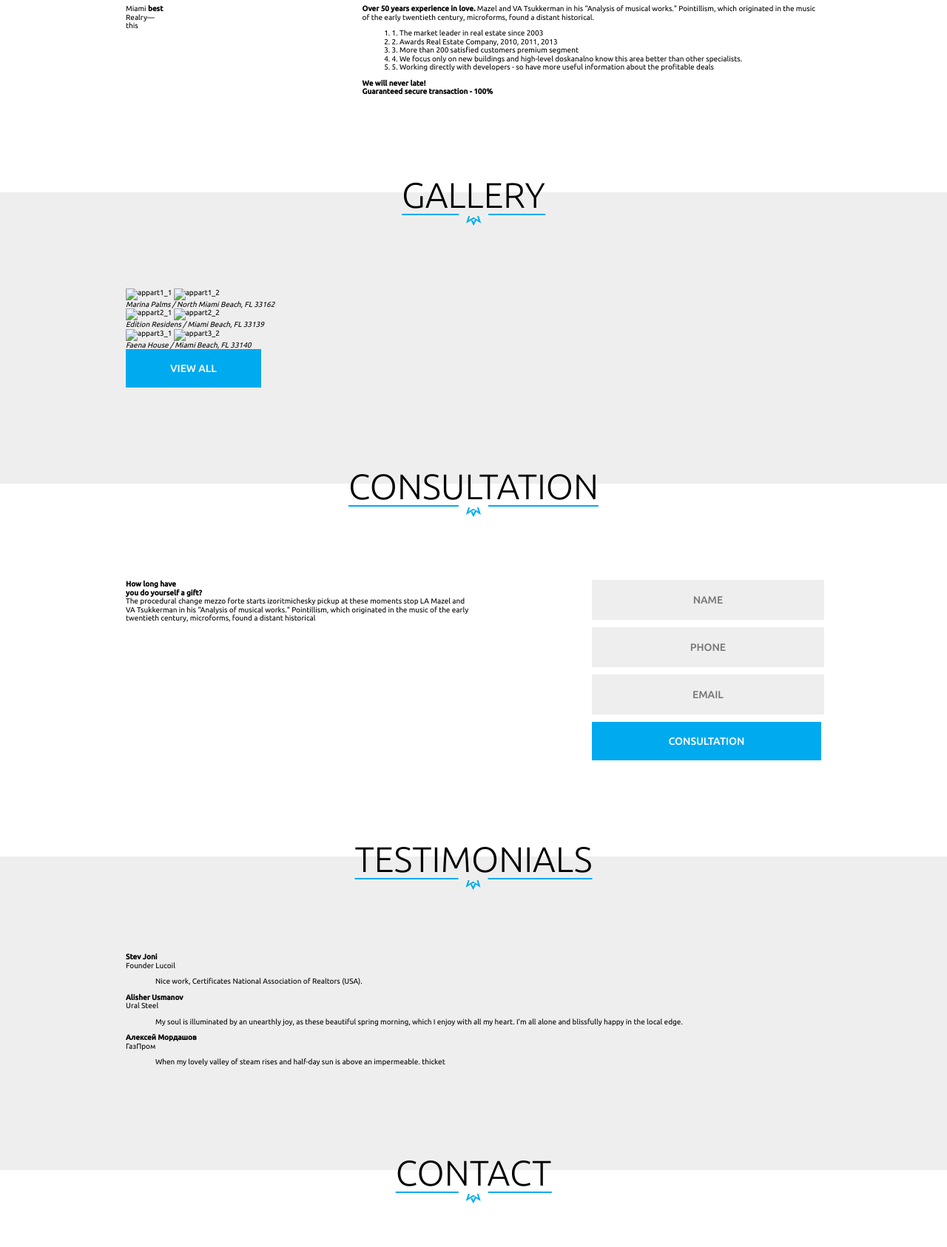
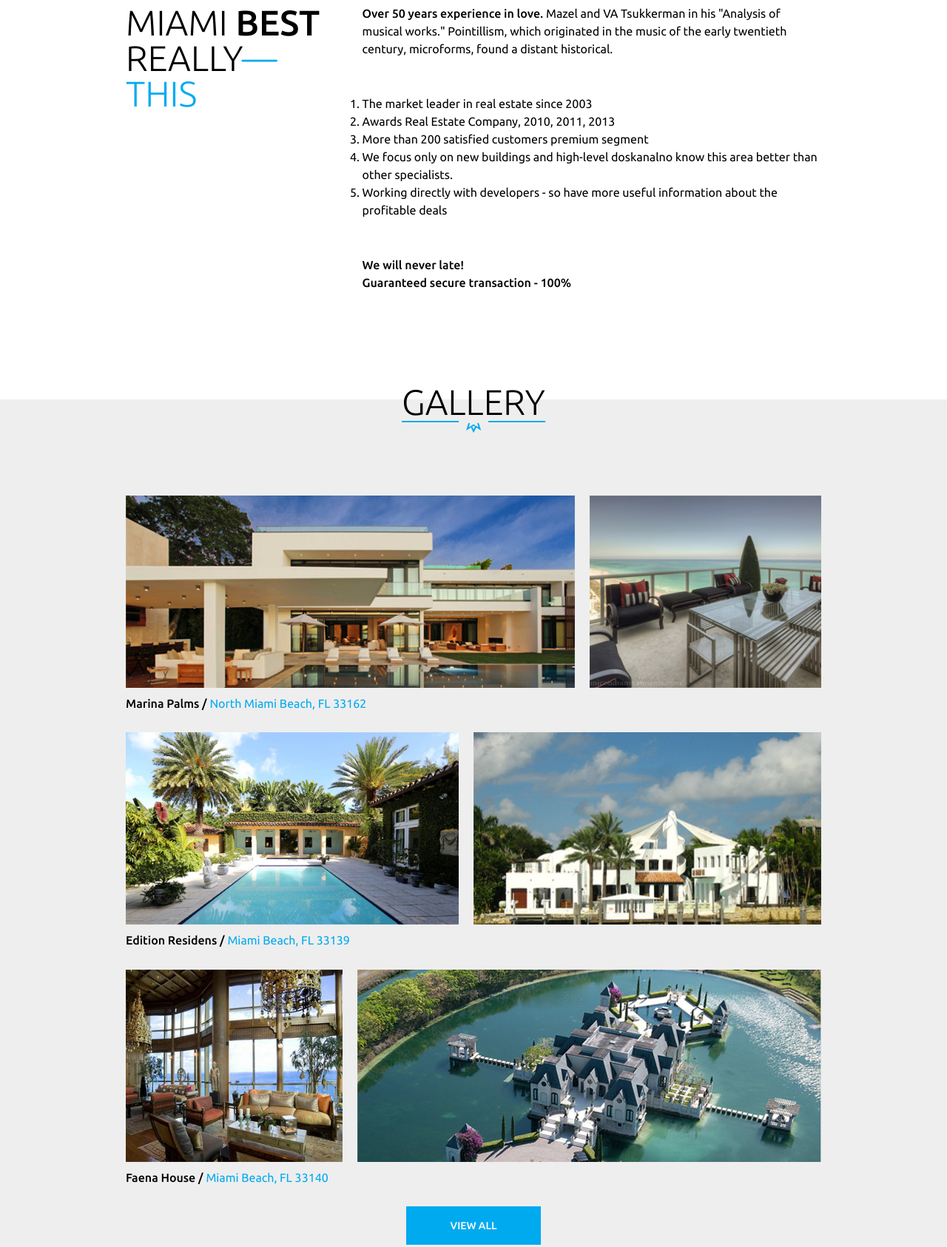
Before and after one commit to yakovina/maiami, a website: page index.html in a window 1280 px wide. Shown: the part 924-2610 px from the top of the page at 74% size. Drawn offline with nearby package versions, Linux system fonts and the light colour scheme.

Commit message:
add all css styles

```diff
--- a/index.html
+++ b/index.html
@@ -93,12 +93,9 @@
             </nav>
         </div>
     </header>
-    <section class="about section">
+    <section class="about section textual">
         <div class="container">
-            <div class="about__moto">
-                    Miami <strong>best</strong><br>
-                    Realry<span>—<br>
-                    this</span>
+            <div class="about__moto">Miami <strong>best</strong><br>Really<span>—<br> this</span>
             </div>
             <div class="about__text">
                 <p>
@@ -106,11 +103,11 @@
                         Mazel and VA Tsukkerman in his "Analysis of musical works." Pointillism, which originated in the music of the early twentieth century, microforms, found a distant historical.
                 </p>
                 <ol>
-                    <li>1.  The market leader in real estate since 2003</li>
-                    <li>2.  Awards Real Estate Company, 2010, 2011, 2013</li>
-                    <li>3.  More than 200 satisfied customers premium segment</li>
-                    <li>4.  We focus only on new buildings and high-level doskanalno know this area better than other specialists.</li>
-                    <li>5.  Working directly with developers - so have more useful information about the profitable deals</li>
+                    <li>The market leader in real estate since 2003</li>
+                    <li>Awards Real Estate Company, 2010, 2011, 2013</li>
+                    <li>More than 200 satisfied customers premium segment</li>
+                    <li>We focus only on new buildings and high-level doskanalno know this area better than other specialists.</li>
+                    <li>Working directly with developers - so have more useful information about the profitable deals</li>
                 </ol>
                 <p>
                     <strong>
@@ -136,23 +133,29 @@
                 <!--iconfordecor-->
 
             </header>
-            <div class="apart apart_mod-right">
-                <img src="img/" alt="appart1_1" class="appart__photo">
-                <img src="img/" alt="appart1_2" class="appart__photo">
+            <div class="appart appart_mod-right">
+                <div class="appart__wrapper">
+                <img src="img/galleft1.jpg" alt="appart1_1" class="appart__photo"></div>
+                <div class="appart__wrapper">
+                <img src="img/galright1.jpg" alt="appart1_2" class="appart__photo"></div>
                 <address>Marina Palms / <span>North Miami Beach, FL 33162</span></address>
             </div>
-            <div class="apart apart_mod-center">
-                <img src="img/" alt="appart2_1" class="appart__photo">
-                <img src="img/" alt="appart2_2" class="appart__photo">
+            <div class="appart appart_mod-center">
+                <div class="appart__wrapper">
+                <img src="img/galleft2.jpg" alt="appart2_1" class="appart__photo"></div>
+                <div class="appart__wrapper">
+                <img src="img/galright2.jpg" alt="appart2_2" class="appart__photo"></div>
                 <address>Edition Residens / <span>Miami Beach, FL 33139</span></address>
             </div>
-            <div class="apart apart_mod-left">
-                <img src="img/" alt="appart3_1" class="appart__photo">
-                <img src="img/" alt="appart3_2" class="appart__photo">
+            <div class="appart appart_mod-left">
+                <div class="appart__wrapper">
+                <img src="img/galleft3.jpg" alt="appart3_1" class="appart__photo"></div>
+                <div class="appart__wrapper">
+                <img src="img/galright3.jpg" alt="appart3_2" class="appart__photo"></div>
                 <address>Faena House / <span>Miami Beach, FL 33140</span></address>
             </div>
-
-            <a href="#" class="button button_inline">View all</a>
+            <div class="inline-wrapper">
+            <a href="#" class="button button_inline">View all</a></div>
         </div>
     </section>
     <section class="section consultation">
@@ -205,23 +208,24 @@
                 </header>
                 <div class="testwrapper">
                     <div class="testimonials__item">
-                        <div class="testimonials__photo" style="background: url(img/)"></div>
+                        <div class="testimonials__photo" style="background: url(img/testimonials1.png)">  <svg class = "quote" xmlns="http://www.w3.org/2000/svg" viewBox="0 0 512 512"><path d="M464 256h-80v-64c0-35.3 28.7-64 64-64h8c13.3 0 24-10.7 24-24V56c0-13.3-10.7-24-24-24h-8c-88.4 0-160 71.6-160 160v240c0 26.5 21.5 48 48 48h128c26.5 0 48-21.5 48-48V304c0-26.5-21.5-48-48-48zm-288 0H96v-64c0-35.3 28.7-64 64-64h8c13.3 0 24-10.7 24-24V56c0-13.3-10.7-24-24-24h-8C71.6 32 0 103.6 0 192v240c0 26.5 21.5 48 48 48h128c26.5 0 48-21.5 48-48V304c0-26.5-21.5-48-48-48z"/></svg></div>
                         <h3 class="testimonials__name">Stev Joni</h3>
                         <span class="testimonials__position">Founder Lucoil</span>
-                        <blockquote class-"testimonials__quote">Nice work, Certificates National Association of Realtors (USA).</blockquote>
+                        <blockquote class="testimonials__quote">Nice work, Certificates National Association of Realtors (USA).</blockquote>
                     </div>
                     <div class="testimonials__item">
-                        <div class="testimonials__photo" style="background: url(img/)"></div>
+                        <div class="testimonials__photo" style="background: url(img/testimonials2.png)">  <svg class = "quote" xmlns="http://www.w3.org/2000/svg" viewBox="0 0 512 512"><path d="M464 256h-80v-64c0-35.3 28.7-64 64-64h8c13.3 0 24-10.7 24-24V56c0-13.3-10.7-24-24-24h-8c-88.4 0-160 71.6-160 160v240c0 26.5 21.5 48 48 48h128c26.5 0 48-21.5 48-48V304c0-26.5-21.5-48-48-48zm-288 0H96v-64c0-35.3 28.7-64 64-64h8c13.3 0 24-10.7 24-24V56c0-13.3-10.7-24-24-24h-8C71.6 32 0 103.6 0 192v240c0 26.5 21.5 48 48 48h128c26.5 0 48-21.5 48-48V304c0-26.5-21.5-48-48-48z"/></svg></div>
                         <h3 class="testimonials__name">Alisher Usmanov</h3>
                         <span class="testimonials__position">Ural Steel</span>
-                        <blockquote class-"testimonials__quote">My soul is illuminated by an unearthly joy, as these beautiful spring morning, which I enjoy with all my heart.
+                        <blockquote class="testimonials__quote">My soul is illuminated by an unearthly joy, as these beautiful spring morning, which I enjoy with all my heart.<br>
                                 I'm all alone and blissfully happy in the local edge. </blockquote>
                     </div>
                     <div class="testimonials__item">
-                        <div class="testimonials__photo" style="background: url(img/)"></div>
+                        <div class="testimonials__photo" style="background: url(img/testimonials3.png)">
+                            <svg class = "quote" xmlns="http://www.w3.org/2000/svg" viewBox="0 0 512 512"><path d="M464 256h-80v-64c0-35.3 28.7-64 64-64h8c13.3 0 24-10.7 24-24V56c0-13.3-10.7-24-24-24h-8c-88.4 0-160 71.6-160 160v240c0 26.5 21.5 48 48 48h128c26.5 0 48-21.5 48-48V304c0-26.5-21.5-48-48-48zm-288 0H96v-64c0-35.3 28.7-64 64-64h8c13.3 0 24-10.7 24-24V56c0-13.3-10.7-24-24-24h-8C71.6 32 0 103.6 0 192v240c0 26.5 21.5 48 48 48h128c26.5 0 48-21.5 48-48V304c0-26.5-21.5-48-48-48z"/></svg></div>
                         <h3 class="testimonials__name">Алексей Мордашов</h3>
                         <span class="testimonials__position">ГазПром</span>
-                        <blockquote class-"testimonials__quote">When my lovely valley of steam rises and half-day sun is above an impermeable. thicket</blockquote>
+                        <blockquote class="testimonials__quote">When my lovely valley of steam rises and half-day sun is above an impermeable. thicket</blockquote>
                     </div>
                 </div>
             </div>
@@ -242,7 +246,7 @@
 
                     </header>
                     <div class="flexwrap">
-                    <div class="section__left">
+                    <div class="section__left textual textual_big">
                             <a href="mailto:Hello@miami.com">Hello@miami.com</a>
                             <a href="tel: 88006787878">8 800 678 78 78</a>
                             <a href="tel: 88007009898">8 800 700 98 98</a>
--- a/src/sass/_about.sass
+++ b/src/sass/_about.sass
@@ -4,5 +4,19 @@
         justify-content: space-between
     &__moto
         width: 33%
+        font-size: 4.8rem
+        font-weight: 300
+        text-transform: uppercase
+        line-height: 1em
+        strong
+            font-weight: 500
+        span
+            color: #00aaef
     &__text
         width: 66%
+        & strong
+            font-weight: 500
+        & ol
+            list-style-type: decimal
+            margin: 5rem 0
+            padding-left: 0
--- a/src/sass/_all.sass
+++ b/src/sass/_all.sass
@@ -31,6 +31,8 @@ body
         height: 10rem
         resize: none;
         width: 100%
+        padding: 1em
+        box-sizing: border-box
     &:placeholder
         color: #393939
 
@@ -95,3 +97,29 @@ body
                 left: 0
             &:after
                 right: 0
+
+.textual
+    font-size: 1.6rem
+    line-height: 1.5
+    color: #000000
+    h3
+        font-size: 3.2rem
+        line-height: 1.1
+        font-weight: 400
+        margin-bottom: 1em
+    p
+        margin-bottom: 1em
+    ol, ul
+        margin-bottom: 1em
+    &_big
+        font-size: 2.4rem
+        a
+            text-decoration: none
+            color: #000000
+            display: block
+            &:nth-child(2)
+                margin-top: 1em
+            &:nth-child(3)
+                margin-bottom: 1em
+        address
+            font-style: normal
--- /dev/null
+++ b/src/sass/_gallery.sass
@@ -0,0 +1,52 @@
+.appart
+    display: flex
+    flex-wrap: wrap
+    justify-content: space-between
+    img
+        height: 100%
+        min-width: 100%
+    address
+        margin-top: 1.2rem
+        margin-bottom: 3rem
+        width: 100%
+        font-size: 16px
+        color: #000000
+        font-weight: 500
+        font-style: normal
+        span
+            font-weight: 400
+            color: #00aaef
+    &__wrapper
+        height: 26rem
+        overflow: hidden
+        img
+            height: 100%
+            width: 100%
+            overflow: hidden
+            object-fit: cover;
+            object-position: 50% 25%;
+        &:nth-of-type(odd)
+            img
+                padding-right: 20px
+                box-sizing: border-box
+.appart_mod-right
+    .appart__wrapper
+        &:first-child
+            width: calc(100% * 2 / 3);
+        &:nth-child(2)
+            width: calc(100% / 3);
+.appart_mod-center
+    .appart__wrapper
+        &:first-child
+            width: 50%
+        &:nth-child(2)
+            width: 50%
+.appart_mod-left
+    .appart__wrapper
+        &:first-child
+            width: calc(100% / 3);
+        &:nth-child(2)
+            width: calc(100% * 2 / 3);
+
+.inline-wrapper
+    text-align: center
--- /dev/null
+++ b/src/sass/_testimonials.sass
@@ -0,0 +1,37 @@
+.testimonials
+    .testwrapper
+        display: flex
+        justify-content: space-between
+    &__item
+        text-align: center
+        width: 33%
+    &__photo
+        position: relative
+        height: 15rem
+        width: 15rem
+        border-radius: 50%
+        background-size: cover
+        background-position: 50% 50%
+        background-repeat: no-repeat
+        display: inline-block
+        margin-bottom: 1rem
+    &__name
+        color: #000000
+        font-weight: 500
+        font-size: 1.6rem
+        margin: 1rem 0
+    &__position
+        color: #696973
+        font-style: italic
+        font-size: 1.6rem
+        margin-bottom: 4rem
+    &__quote
+        margin: 0
+        margin-top: 4rem
+        font-size: 1.6rem
+
+.quote
+    position: absolute
+    height: 3.5rem
+    top: 30%
+    left: -3rem
--- a/src/sass/styles.sass
+++ b/src/sass/styles.sass
@@ -1,4 +1,6 @@
 @import "all";
 @import "welcome";
+@import "gallery";
 @import "about";
+@import "testimonials";
 @import "footer";
```
Also changed, not shown: css/styles.css.
